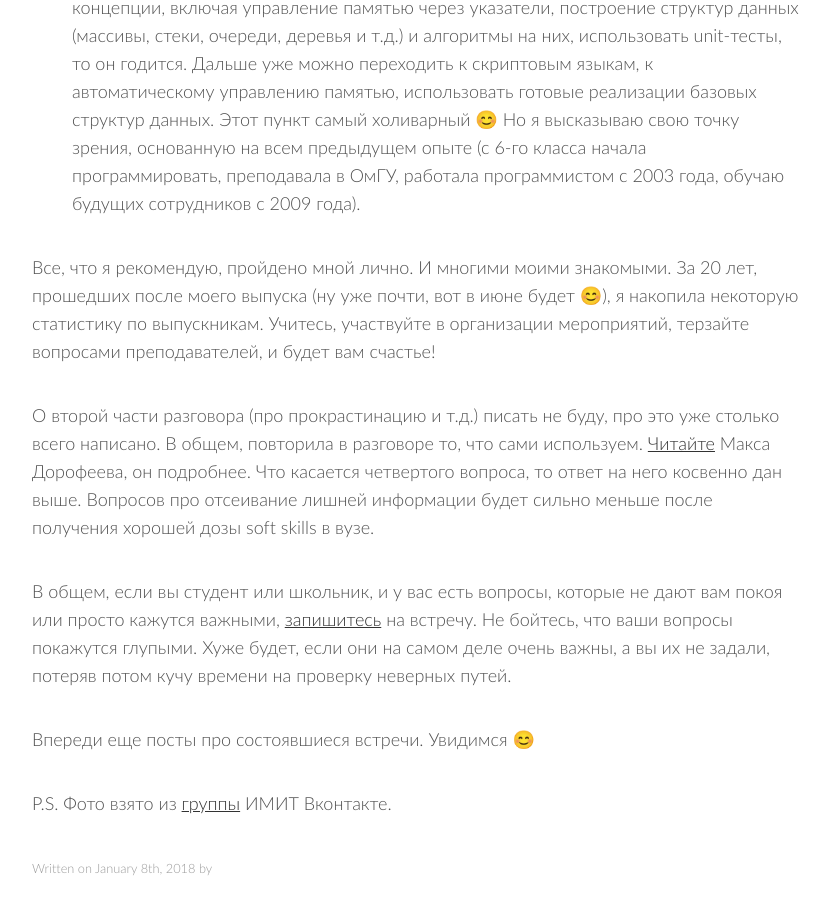
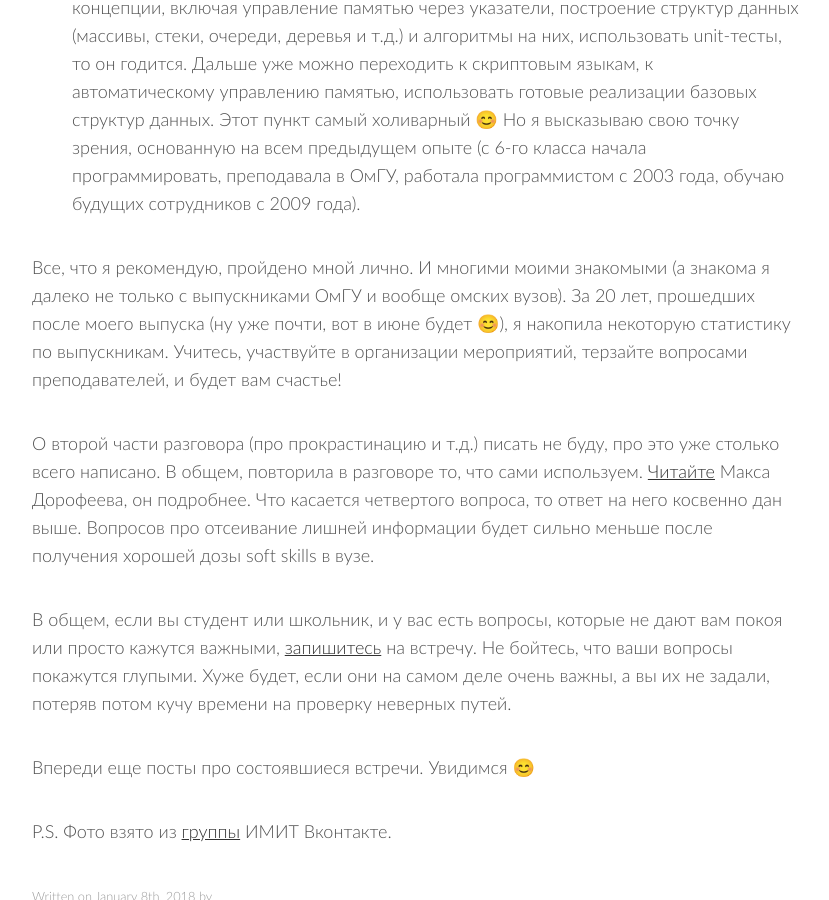
Before and after one commit to 7bits/7bits.github.io, a Jekyll site: the page built from _posts/2018-01-08-students-meetings-2017-12-12.md, in a window 1280 px wide and 900 px high, scrolled down 4434 px. Shown: the whole window, without its empty margins (224-1053 px from the left). Built offline with Jekyll 4.4.1, drawn with Linux system fonts in a browser that asks for light colours; nearby versions of some CDN libraries; comment, search, counter and statistics services are not loaded.

Commit message:
Post about students meeting 2017-12-12 has been updated

```diff
--- a/_posts/2018-01-08-students-meetings-2017-12-12.md
+++ b/_posts/2018-01-08-students-meetings-2017-12-12.md
@@ -42,7 +42,7 @@ image:
 
 7. Вуз не должен гнаться за сиюминутными тенденциями рынка или ИТ. Не должен оглядываться на требования ныне существующих компаний, даже если они крупные. Задача вуза давать ту фундаментальную математическую базу, которую компаниям уже дать тяжело и дорого. Изучить конкретный язык программирования и инструменты к нему не сложно. Все эти вещи меняются часто, и это не проблема, что вуз годами не меняет языки, на которых преподаются основы программирования. На самом деле неважно, какой язык выбран, если он позволяет продемонстрировать базовые концепции, включая управление памятью через указатели, построение структур данных (массивы, стеки, очереди, деревья и т.д.) и алгоритмы на них, использовать unit-тесты, то он годится. Дальше уже можно переходить к скриптовым языкам, к автоматическому управлению памятью, использовать готовые реализации базовых структур данных. Этот пункт самый холиварный 😊 Но я высказываю свою точку зрения, основанную на всем предыдущем опыте (с 6-го класса начала программировать, преподавала в ОмГУ, работала программистом с 2003 года, обучаю будущих сотрудников с 2009 года).
 
-Все, что я рекомендую, пройдено мной лично. И многими моими знакомыми. За 20 лет, прошедших после моего выпуска (ну уже почти, вот в июне будет 😊), я накопила некоторую статистику по выпускникам. Учитесь, участвуйте в организации мероприятий, терзайте вопросами преподавателей, и будет вам счастье!
+Все, что я рекомендую, пройдено мной лично. И многими моими знакомыми (а знакома я далеко не только с выпускниками ОмГУ и вообще омских вузов). За 20 лет, прошедших после моего выпуска (ну уже почти, вот в июне будет 😊), я накопила некоторую статистику по выпускникам. Учитесь, участвуйте в организации мероприятий, терзайте вопросами преподавателей, и будет вам счастье!
 
 О второй части разговора (про прокрастинацию и т.д.) писать не буду, про это уже столько всего написано. В общем, повторила в разговоре то, что сами используем. <a href="http://mnogosdelal.ru/" target="_blank">Читайте</a> Макса Дорофеева, он подробнее. Что касается четвертого вопроса, то ответ на него косвенно дан выше. Вопросов про отсеивание лишней информации будет сильно меньше после получения хорошей дозы soft skills в вузе.
 
```
